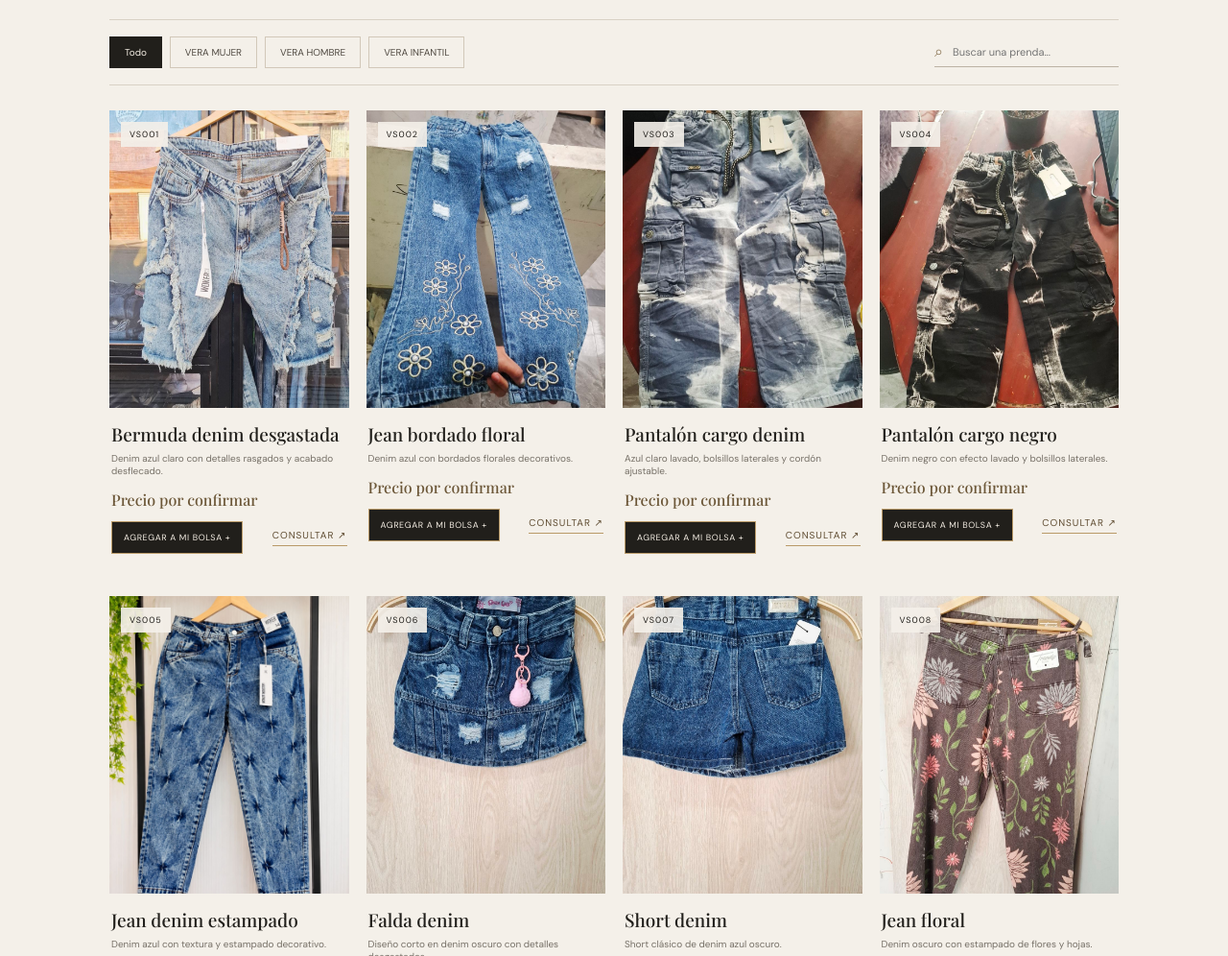
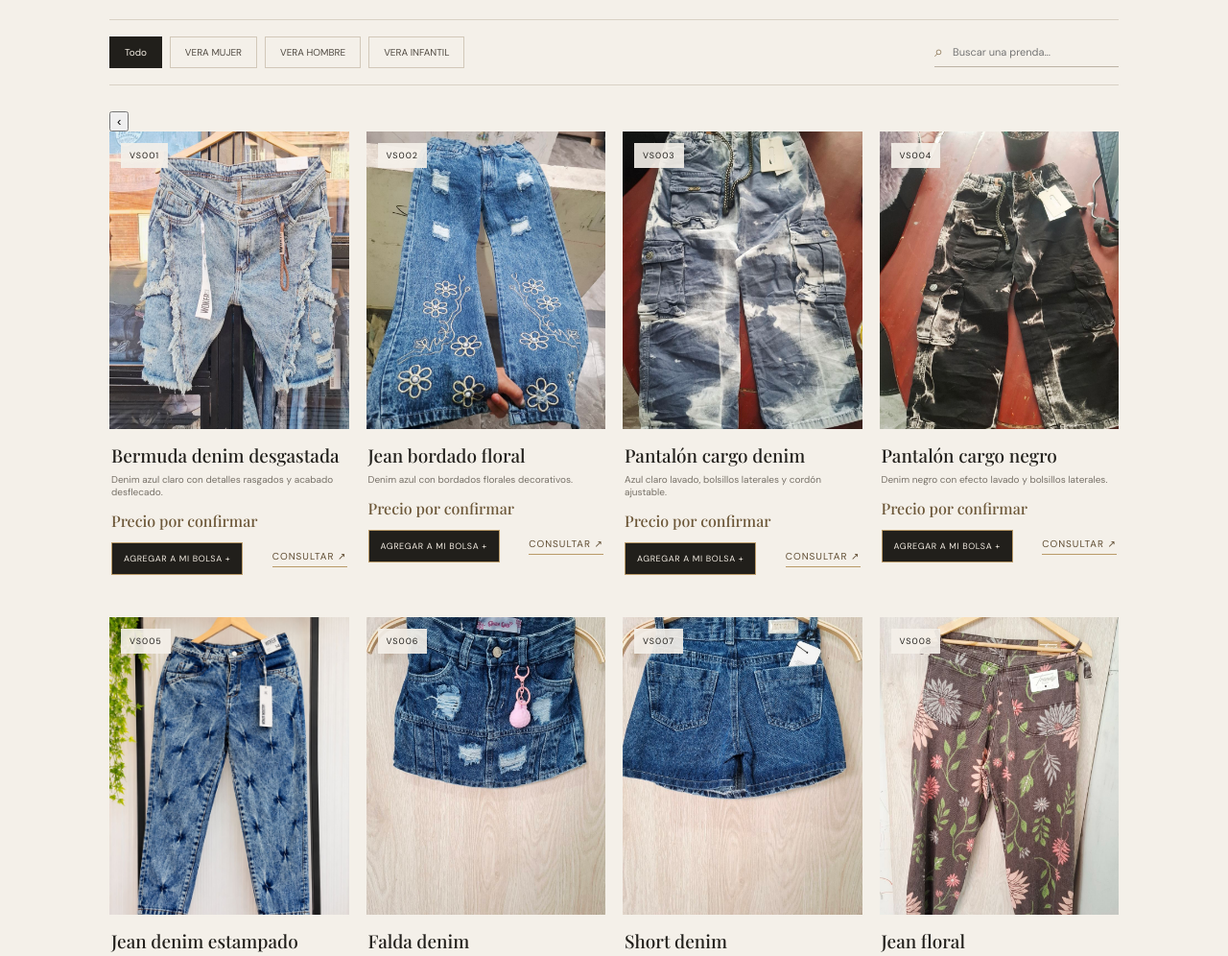
Before and after one commit to ANDREA161719/vera-studio, a plain HTML site: page index.html in a window 1280 px wide. Shown: the part 1568-2564 px from the top of the page at 96% size. Drawn offline with nearby package versions, Linux system fonts and the light colour scheme.

Commit message:
Add arrow navigation for VERA STUDIO product carousel

```diff
--- a/index.html
+++ b/index.html
@@ -83,7 +83,7 @@
         <label class="search-box"><span>⌕</span><input id="searchInput" type="search" placeholder="Buscar una prenda..." aria-label="Buscar productos"></label>
       </div>
       <div class="kids-subfilters" id="kidsSubfilters" hidden><span class="kids-label">INFANTIL:</span><button class="filter-btn active" data-kid-filter="Todos">Todos</button><button class="filter-btn" data-kid-filter="Niña">Niña</button><button class="filter-btn" data-kid-filter="Niño">Niño</button></div>
-      <div class="product-grid" id="productGrid" aria-live="polite"></div>
+      <div class="product-carousel"><button class="carousel-arrow previous" id="productsPrev" aria-label="Ver prendas anteriores">‹</button><div class="product-grid" id="productGrid" aria-live="polite"></div><button class="carousel-arrow next" id="productsNext" aria-label="Ver más prendas">›</button></div><div class="carousel-dots" id="carouselDots" aria-hidden="true"></div>
       <p class="catalog-note">Precios, tallas y disponibilidad se confirmarán antes de realizar el pedido. Muy pronto habilitaremos el pago en línea.</p>
     </section>
 
```
